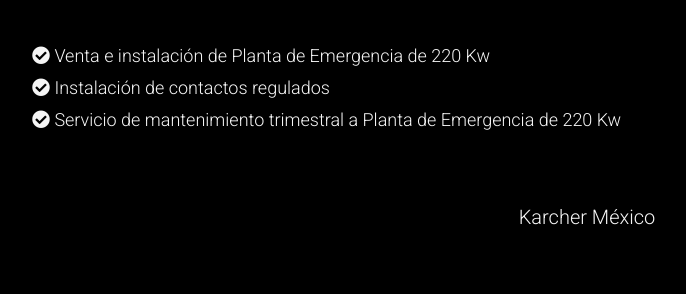
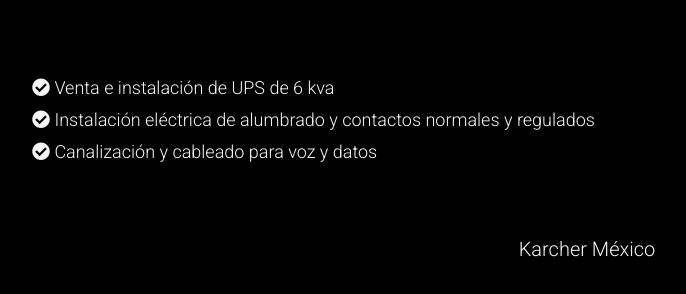
Before and after one commit to salvadornava01/uenergy-site, a Django app: page /clientes/ in a window 1280 px wide. Shown: the part 2915-3209 px from the top of the page, without its empty margins (53-739 px from the left). Run offline with Django 3.2, Linux system fonts and the light colour scheme; some libraries are stand-ins or nearby versions.

Commit message:
Se quitaron los logos de Uenergy, se agrego seccion de subestaciones, se coloco el nombre de la razon social en vez de los logos

```diff
--- a/epsmexico/settings.py
+++ b/epsmexico/settings.py
@@ -34,7 +34,7 @@ BASE_DIR = os.path.dirname(os.path.dirname(os.path.abspath(__file__)))
 SECRET_KEY = os.environ.get("DJANGO_SECRET_KEY")
 
 # SECURITY WARNING: don't run with debug turned on in production!
-DEBUG = True
+DEBUG = os.environ.get("DEBUG", False)
 
 ALLOWED_HOSTS = ['7910e79c.ngrok.io']
 
--- a/epsmexico/urls.py
+++ b/epsmexico/urls.py
@@ -28,6 +28,7 @@ urlpatterns = [
     path('aire/', aire_view, name='aire_view'),
     path('ups/', upss_view, name='upss_view'),
     path('reguladores/', reguladores_view, name='reguladores_view'),
+    path('subestaciones/', subestaciones_view, name='subestaciones_view'),
     path('contacform/', contact_form_view, name='contact_form_view'),
     path('cotizform/', cotiz_form_view, name='cotiz_form_view'),
     path('thankyou/<str:id>/', thankyoupage_view, name='thankyoupage_view'),
--- a/homepage/views.py
+++ b/homepage/views.py
@@ -67,6 +67,14 @@ def reguladores_view(request, *args, **kwargs):
                 'contactform':contactform}
     return render(request, 'reguladores.html', context)
 
+def subestaciones_view(request, *args, **kwargs):
+    contactform = ContactForm()
+    cotizform = CotizForm()
+    context = {'page_title':"Subestaciones",
+                'cotizform':cotizform,
+                'contactform':contactform}
+    return render(request, 'subestaciones.html', context)
+
 def contact_form_view(request, *args, **kwargs):
     if request.method == 'POST':
         form = ContactForm(request.POST)
--- a/templates/clientes.html
+++ b/templates/clientes.html
@@ -42,15 +42,15 @@
           <div style="text-align: left;">
             <div class="bullet-point-white">
               <i class="fas fa-check-circle"></i>
-              Instalación de alumbrado
+              Venta e instalación de 1 UPS de 6kva
             </div>
             <div class="bullet-point-white">
               <i class="fas fa-check-circle"></i>
-              Instalación de contactos regulados
+              VEnta e instalación de 5 equipos de Aire Acondicionado para agua helada
             </div>
             <div class="bullet-point-white">
               <i class="fas fa-check-circle"></i>
-              Servicio de mantenimiento trimestral a Aire Acondicionado en Corporativo
+              Instalación de alumbrado, contactos regulados y cableado de voz y datos
             </div>
           </div>
         </div>
@@ -85,15 +85,19 @@
           <div style="text-align: left;">
             <div class="bullet-point-white">
               <i class="fas fa-check-circle"></i>
-              Venta e instalación de Planta de Emergencia de 220 Kw
+              Instalación eléctrica de alumbrado
             </div>
             <div class="bullet-point-white">
               <i class="fas fa-check-circle"></i>
-              Instalación de contactos regulados
+              Canalización y cableado para voz y datos
             </div>
             <div class="bullet-point-white">
               <i class="fas fa-check-circle"></i>
-              Servicio de mantenimiento trimestral a Planta de Emergencia de 220 Kw
+              Canalización y cableado para CCTV
+            </div>
+            <div class="bullet-point-white">
+              <i class="fas fa-check-circle"></i>
+              Instalación de contactos de servicio normal
             </div>
           </div>
         </div>
@@ -124,15 +128,15 @@
           <div style="text-align: left;">
             <div class="bullet-point-white">
               <i class="fas fa-check-circle"></i>
-              Venta e instalación de Planta de Emergencia de 220 Kw
+              Venta e instalación de UPS de 6 kva
             </div>
             <div class="bullet-point-white">
               <i class="fas fa-check-circle"></i>
-              Instalación de contactos regulados
+              Instalación eléctrica de alumbrado y contactos normales y regulados
             </div>
             <div class="bullet-point-white">
               <i class="fas fa-check-circle"></i>
-              Servicio de mantenimiento trimestral a Planta de Emergencia de 220 Kw
+              Canalización y cableado para voz y datos
             </div>
           </div>
         </div>
@@ -159,15 +163,7 @@
           <div style="text-align: left;">
             <div class="bullet-point-white">
               <i class="fas fa-check-circle"></i>
-              Mantenimiento preventivo a Aire Acondicionado
-            </div>
-            <div class="bullet-point-white">
-              <i class="fas fa-check-circle"></i>
-              Instalación de contactos regulados
-            </div>
-            <div class="bullet-point-white">
-              <i class="fas fa-check-circle"></i>
-              Servicio de mantenimiento trimestral a Planta de Emergencia de 220 Kw
+              Mantenimiento de equipos de Aire Acondicionado para confort de las oficinas y para el SITE
             </div>
           </div>
         </div>
@@ -198,15 +194,7 @@
           <div style="text-align: left;">
             <div class="bullet-point-white">
               <i class="fas fa-check-circle"></i>
-              Mantenimiento preventivo a Aire Acondicionado
-            </div>
-            <div class="bullet-point-white">
-              <i class="fas fa-check-circle"></i>
-              Instalación de contactos regulados
-            </div>
-            <div class="bullet-point-white">
-              <i class="fas fa-check-circle"></i>
-              Servicio de mantenimiento trimestral a Planta de Emergencia de 220 Kw
+              Venta e instalación de un equipo de Aire Acondicionado tipo piso techo de 5 T.R.
             </div>
           </div>
         </div>
@@ -237,15 +225,7 @@
           <div style="text-align: left;">
             <div class="bullet-point-white">
               <i class="fas fa-check-circle"></i>
-              Mantenimiento preventivo a Aire Acondicionado
-            </div>
-            <div class="bullet-point-white">
-              <i class="fas fa-check-circle"></i>
-              Instalación de contactos regulados
-            </div>
-            <div class="bullet-point-white">
-              <i class="fas fa-check-circle"></i>
-              Servicio de mantenimiento trimestral a Planta de Emergencia de 220 Kw
+              Venta e instalación de 9 equipos de Aire Acondicionado tipo Mini-Split de 2 T.R. y 3 T.R.
             </div>
           </div>
         </div>
@@ -272,15 +252,7 @@
           <div style="text-align: left;">
             <div class="bullet-point-white">
               <i class="fas fa-check-circle"></i>
-              Mantenimiento preventivo a Aire Acondicionado
-            </div>
-            <div class="bullet-point-white">
-              <i class="fas fa-check-circle"></i>
-              Instalación de contactos regulados
-            </div>
-            <div class="bullet-point-white">
-              <i class="fas fa-check-circle"></i>
-              Servicio de mantenimiento trimestral a Planta de Emergencia de 220 Kw
+              Venta e instalación de una planta de emergencia automática de 20 Kw
             </div>
           </div>
         </div>
@@ -307,15 +279,11 @@
           <div style="text-align: left;">
             <div class="bullet-point-white">
               <i class="fas fa-check-circle"></i>
-              Mantenimiento preventivo a Aire Acondicionado
+              Venta de una planta de emergencia automática de 20 Kw a gas L.P.
             </div>
             <div class="bullet-point-white">
               <i class="fas fa-check-circle"></i>
-              Instalación de contactos regulados
-            </div>
-            <div class="bullet-point-white">
-              <i class="fas fa-check-circle"></i>
-              Servicio de mantenimiento trimestral a Planta de Emergencia de 220 Kw
+              Mantenimiento preventivo a 3 plantas de emergencia automáticas con motor a gas L.P.
             </div>
           </div>
         </div>
--- a/templates/footer.html
+++ b/templates/footer.html
@@ -1,4 +1,6 @@
 <div class="footer">
-    <div class="unselectable" style="padding: 0px 50px 0px 50px; margin: 20px 0 20px 0;">Los logotipos y marcas mostrados en nuestro sitio son marcas registradas de sus respectivos dueños. El objetivo de nuestro sitio es promover la venta de los productos y de ninguna manera nuestra intensión es hacernos pasar o querer representar al fabricante de la misma.</div class="unselectable"> <br>
-    <span>Contacto: <a href="mailto:informes@uenergy.com">informes@uenergy.com</a></span> &nbsp;&nbsp;|&nbsp;&nbsp;<a href="/static/pdf/politicadeprivacidad.pdf" target="_blank">Política de privacidad</a>&nbsp;&nbsp;|&nbsp;&nbsp;<a href="/static/pdf/terminosycondiciones.pdf" target="_blank">Términos y condiciones</a>&nbsp;
+    <div class="unselectable" style="padding: 0px 50px 0px 50px; margin: 20px 0 20px 0;">
+        SISTEMAS DE ACONDICIONAMIENTO ELECTRICO Y AMBIENTAL S. DE R.L. DE C.V. <br><br>
+        Los logotipos y marcas mostrados en nuestro sitio son marcas registradas de sus respectivos dueños. El objetivo de nuestro sitio es promover la venta de los productos y de ninguna manera nuestra intensión es hacernos pasar o querer representar al fabricante de la misma.</div class="unselectable"> <br>
+    &nbsp;&nbsp;<a href="/static/pdf/politicadeprivacidad.pdf" target="_blank">Política de privacidad</a>&nbsp;&nbsp;|&nbsp;&nbsp;<a href="/static/pdf/terminosycondiciones.pdf" target="_blank">Términos y condiciones</a>&nbsp;
 </div>
--- a/templates/home.html
+++ b/templates/home.html
@@ -8,8 +8,8 @@
       <div class="row">
         <div class="logo-titulo" style="margin-left:auto;margin-right:auto;">
             <div class="headline-pagina">
-              <img src="/static/images/uenergy-logo.png" style="width:150px;"alt=""><br>
-              <span style="color: #ff0202;">u</span>energy
+<!--              <img src="/static/images/uenergy-logo.png" style="width:150px;"alt=""><br>-->
+              <span style="color: #ff0202;"></span>SISTEMAS DE ACONDICIONAMIENTO ELECTRICO Y AMBIENTAL S. DE R.L. DE C.V.
             </div>
         </div>
       </div>
--- a/templates/navbar.html
+++ b/templates/navbar.html
@@ -3,18 +3,9 @@
   style="background-color: #ffcc00;"
 >
   <a class="navbar-brand" href="/">
-    <img
-      src="/static/images/uenergy-logo.png"
-      width="30"
-      height="30"
-      class="d-inline-block align-top"
-      alt=""
-    />
-    <span style="font-family: 'Roboto', cursive;">
-      &nbsp;<span style="color: #ff0202;">u</span>energy</span
-    >
+
   </a>
-  <a class="navbar-brand" id="button-contact" style="cursor: pointer;">
+  <a href="tel:5531855507" class="navbar-brand" id="button-contact" style="cursor: pointer;">
     <span class="buenfin-bar" style="text-align: center;">
       <i class="fas fa-phone"></i>
     </span>
@@ -55,16 +46,9 @@
       <li class="nav-item">
         <a class="nav-link" href="/reguladores/">Reguladores de Voltaje</a>
       </li>
-      <!-- <li class="nav-item dropdown">
-          <a class="nav-link dropdown-toggle" href="#" id="navbarDropdownMenuLink" role="button" data-toggle="dropdown" aria-haspopup="true" aria-expanded="false">
-            Dropdown link
-          </a>
-          <div class="dropdown-menu" aria-labelledby="navbarDropdownMenuLink">
-            <a class="dropdown-item" href="#">Action</a>
-            <a class="dropdown-item" href="#">Another action</a>
-            <a class="dropdown-item" href="#">Something else here</a>
-          </div>
-        </li> -->
+      <li class="nav-item">
+        <a class="nav-link" href="/subestaciones/">Subestaciones Eléctricas</a>
+      </li>
     </ul>
   </div>
 </nav>
```
Also changed, not shown: templates/base.html (+0 -13 lines), templates/subestaciones.html (added, +62 -0 lines), homepage/static/images/subestacion.png (added), homepage/static/images/subestaciontransform.png (added), 1 other file.
